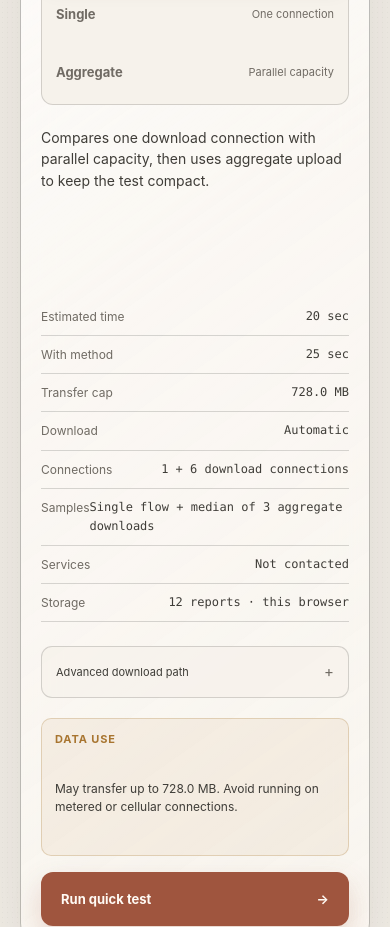
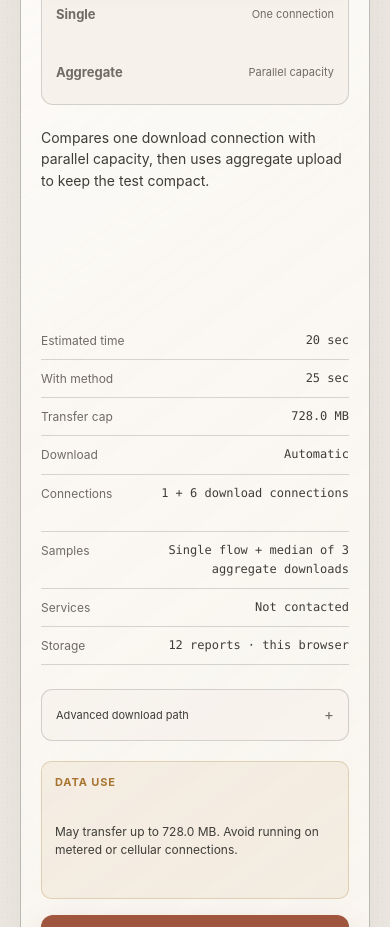
Before and after one commit to JohnnyZLi/Network-Diagnostics-Suite, a React (Vite) app: page / in a window 390 px wide. Shown: the part 1120-2047 px from the top of the page. Built offline with nearby package versions, Linux system fonts and the light colour scheme.

Commit message:
Keep transfer profile geometry stable

```diff
--- a/src/test-controls.css
+++ b/src/test-controls.css
@@ -41,11 +41,31 @@
   letter-spacing: .08em;
 }
 
-/* Reserve the tallest description and warning shapes so profile changes only
-   replace text and selection state. Confirmation is handled in a modal. */
+/* Profile switching should replace content without moving the hero or action.
+   The fixed description and variable-row slots reserve the longest shapes. */
 .test-controls__summary > p {
-  min-height: 96px;
+  height: 140px;
+  min-height: 140px;
   margin-block: 0;
+}
+
+.test-controls__summary dl div {
+  gap: 12px;
+}
+
+.test-controls__summary dt {
+  flex: 0 0 auto;
+}
+
+.test-controls__summary dd {
+  min-width: 0;
+  overflow-wrap: anywhere;
+  text-align: right;
+}
+
+.test-controls__summary dl .test-controls__variable-row {
+  min-height: 48px;
+  align-items: flex-start;
 }
 
 .data-use-note {
@@ -113,6 +133,7 @@
   }
 
   .test-controls__summary > p {
+    height: 126px;
     min-height: 126px;
   }
 
@@ -123,7 +144,8 @@
 
 @media (max-width: 520px) {
   .test-controls__summary > p {
-    min-height: 160px;
+    height: 184px;
+    min-height: 184px;
   }
 
   .data-use-note {
```
